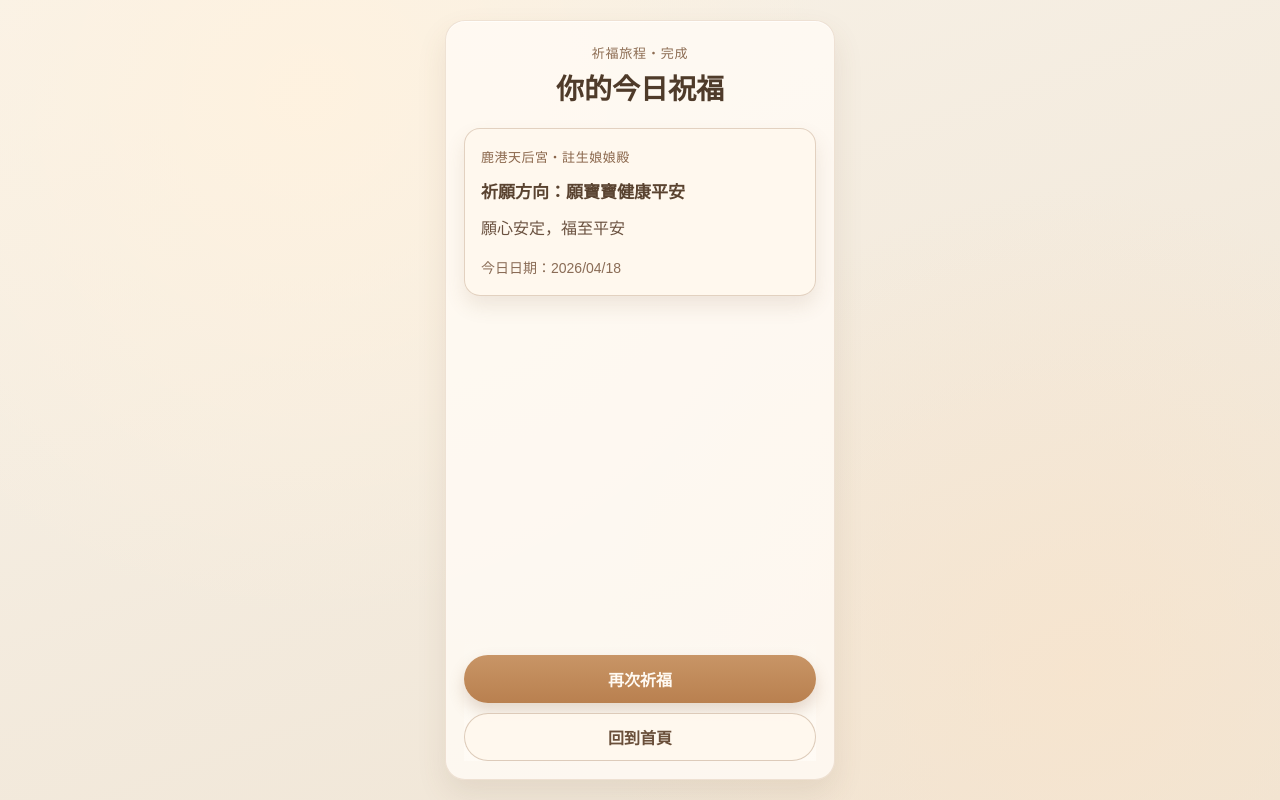
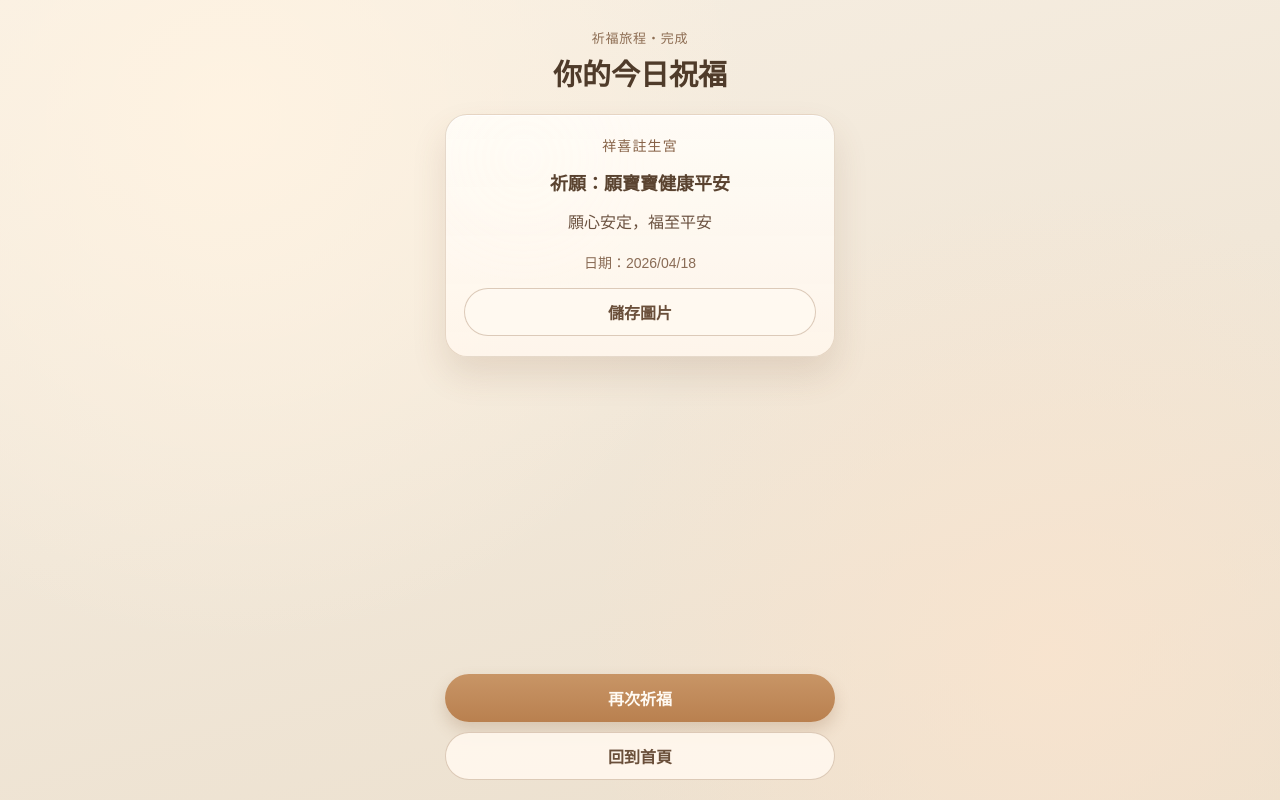
Before and after one commit to Pengcc77/temple, a Vue app: page /result in a window 1280 px wide. Built offline with nearby package versions, Linux system fonts and the light colour scheme.

Commit message:
feat: polish blessing result card UI and content

```diff
--- a/src/pages/ResultPage.vue
+++ b/src/pages/ResultPage.vue
@@ -8,9 +8,13 @@
 
       <article class="blessing-card" aria-label="祝福卡">
         <p class="temple-name">{{ templeName }}</p>
-        <p class="wish-direction">{{ finalWishDirection }}</p>
-        <p class="blessing-line">{{ finalBlessingLine }}</p>
-        <p class="today-date">{{ todayLabel }}</p>
+        <p class="wish-direction">祈願：{{ displayWishType }}</p>
+        <p class="blessing-line">{{ displayBlessingMessage }}</p>
+        <p class="today-date">日期：{{ todayLabel }}</p>
+
+        <button type="button" class="btn btn-save" @click="saveImage">
+          儲存圖片
+        </button>
       </article>
 
       <footer class="result-footer">
@@ -26,33 +30,64 @@
 </template>
 
 <script setup>
-import { computed } from 'vue'
+import { computed, ref } from 'vue'
 import { useRouter } from 'vue-router'
 import { useBlessingStore } from '../stores/blessingStore'
 
 const router = useRouter()
 const { state, resetBlessingJourney } = useBlessingStore()
 
-const templeName = '鹿港天后宮・註生娘娘殿'
+const templeName = '祥喜註生宮'
+const fallbackWishType = '願寶寶健康平安'
+const fallbackBlessing = '願心安定，福至平安'
 
-const finalWishDirection = computed(() => {
-  const wish = state.selectedWishType?.trim()
-  return wish ? `祈願方向：${wish}` : '祈願方向：願寶寶健康平安'
+const blessingsByWish = {
+  '求順利生產': [
+    '願平安順產，母子安康。',
+    '願身心安穩，迎來平順喜悅。',
+  ],
+  '求寶寶健康平安': [
+    '願寶寶健康平安，日日被溫柔守護。',
+    '願新生平穩成長，福澤常伴左右。',
+  ],
+  '感謝娘娘庇佑': [
+    '願感恩常在，心境清明而安定。',
+    '願善念延續，日日平和且圓滿。',
+  ],
+}
+
+const randomBlessing = ref('')
+
+function pickRandomBlessing(wishType) {
+  const pool = blessingsByWish[wishType] || [fallbackBlessing]
+  return pool[Math.floor(Math.random() * pool.length)]
+}
+
+const displayWishType = computed(() => {
+  return state.selectedWishType?.trim() || fallbackWishType
 })
 
-const finalBlessingLine = computed(() => {
-  const message = state.blessingMessage?.trim()
-  return message || '願心安定，福至平安'
+const displayBlessingMessage = computed(() => {
+  const fromStore = state.blessingMessage?.trim()
+  if (fromStore) return fromStore
+
+  if (!randomBlessing.value) {
+    randomBlessing.value = pickRandomBlessing(displayWishType.value)
+  }
+  return randomBlessing.value || fallbackBlessing
 })
 
 const todayLabel = computed(() => {
-  const now = new Date()
-  return `今日日期：${new Intl.DateTimeFormat('zh-TW', {
+  return new Intl.DateTimeFormat('zh-TW', {
     year: 'numeric',
     month: '2-digit',
     day: '2-digit',
-  }).format(now)}`
+  }).format(new Date())
 })
+
+function saveImage() {
+  console.log('save image: TODO')
+}
 
 function prayAgain() {
   resetBlessingJourney()
@@ -72,27 +107,21 @@ function goHome() {
   display: flex;
   justify-content: center;
   background:
-    radial-gradient(circle at 24% 12%, rgba(255, 242, 223, 0.9), transparent 44%),
-    radial-gradient(circle at 84% 84%, rgba(248, 228, 204, 0.75), transparent 38%),
-    linear-gradient(160deg, #f8f2e8 0%, #efe4d4 100%);
+    radial-gradient(circle at 18% 15%, rgba(255, 243, 226, 0.94), transparent 42%),
+    radial-gradient(circle at 82% 82%, rgba(250, 228, 206, 0.78), transparent 38%),
+    linear-gradient(165deg, #f7efe3 0%, #ebdfcd 100%);
 }
 
 .result-shell {
   width: min(100%, 390px);
   min-height: calc(100dvh - 40px);
-  border-radius: 20px;
-  padding: 22px 18px 18px;
-  background: rgba(255, 251, 245, 0.84);
-  border: 1px solid rgba(173, 128, 90, 0.2);
-  box-shadow:
-    0 14px 30px rgba(112, 82, 58, 0.11),
-    inset 0 1px 0 rgba(255, 255, 255, 0.65);
   display: flex;
   flex-direction: column;
 }
 
 .result-header {
   text-align: center;
+  margin-top: 8px;
 }
 
 .step-text {
@@ -104,38 +133,44 @@ function goHome() {
 
 .result-header h1 {
   margin: 10px 0 0;
-  font-size: 28px;
-  line-height: 1.3;
+  font-size: 29px;
+  line-height: 1.28;
   color: #4f3b2a;
 }
 
 .blessing-card {
   margin-top: 20px;
-  border-radius: 16px;
-  border: 1px solid rgba(158, 120, 88, 0.3);
-  background: rgba(255, 248, 238, 0.9);
-  padding: 18px 16px;
-  box-shadow: 0 10px 20px rgba(125, 89, 60, 0.12);
+  padding: 20px 18px;
+  border-radius: 22px;
+  border: 1px solid rgba(160, 119, 84, 0.26);
+  background:
+    linear-gradient(180deg, rgba(255, 252, 247, 0.92), rgba(255, 246, 236, 0.9)),
+    radial-gradient(circle at 20% 18%, rgba(255, 244, 223, 0.8), transparent 36%);
+  box-shadow:
+    0 18px 34px rgba(118, 81, 50, 0.14),
+    inset 0 1px 0 rgba(255, 255, 255, 0.85);
+  text-align: center;
 }
 
 .temple-name {
   margin: 0;
-  color: #8a664b;
-  font-size: 13px;
-  letter-spacing: 0.04em;
+  color: #866146;
+  font-size: 14px;
+  letter-spacing: 0.08em;
 }
 
 .wish-direction {
-  margin: 12px 0 0;
+  margin: 14px 0 0;
   color: #5a4330;
-  font-size: 17px;
+  font-size: 18px;
   font-weight: 600;
 }
 
 .blessing-line {
-  margin: 12px 0 0;
+  margin: 14px 0 0;
   color: #6b5240;
-  line-height: 1.7;
+  line-height: 1.8;
+  font-size: 16px;
 }
 
 .today-date {
@@ -149,9 +184,6 @@ function goHome() {
   display: grid;
   gap: 10px;
   padding-top: 18px;
-  position: sticky;
-  bottom: 0;
-  background: linear-gradient(to top, rgba(255, 251, 245, 0.96), rgba(255, 251, 245, 0.66), transparent);
 }
 
 .btn {
@@ -160,6 +192,13 @@ function goHome() {
   border-radius: 999px;
   font-size: 16px;
   font-weight: 600;
+}
+
+.btn-save {
+  margin-top: 16px;
+  border: 1px solid rgba(158, 120, 88, 0.36);
+  color: #6a4f3a;
+  background: rgba(255, 249, 241, 0.95);
 }
 
 .btn-primary {
```
